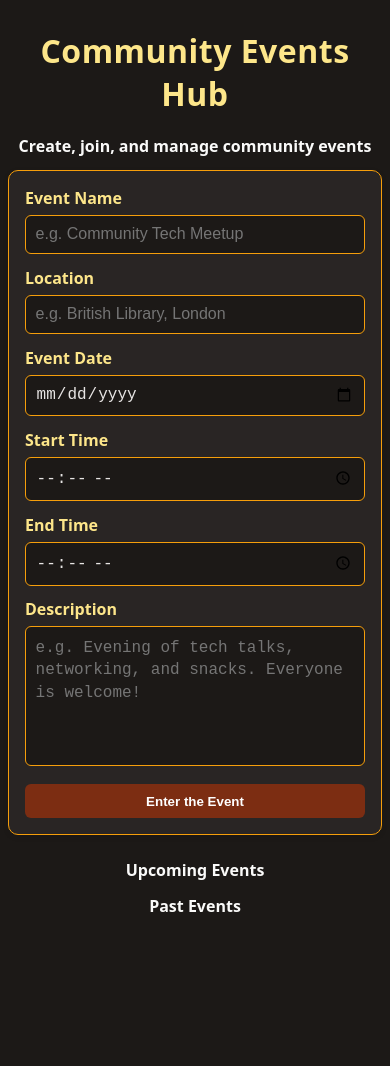
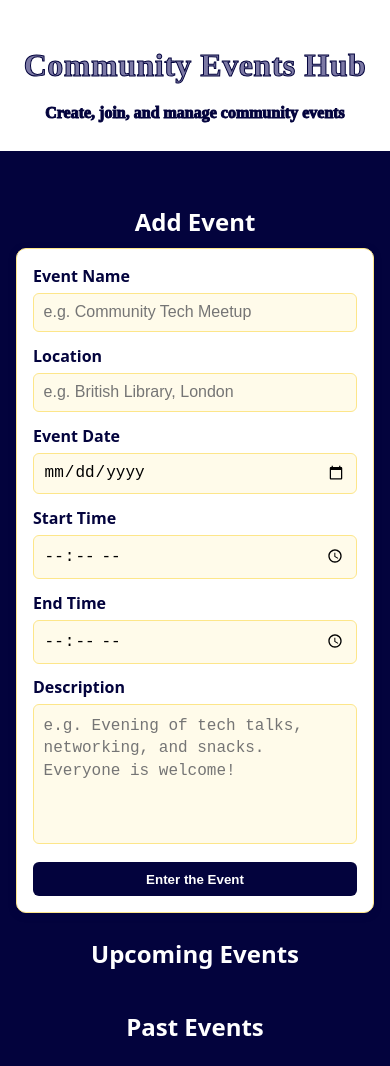
Before and after one commit to bh-official/fullstack-community-events-hub, a website built with Vite: page client/index.html in a window 390 px wide. Before the commit the page ends 938 px from the top, so only its background shows below. Built offline with nearby package versions, Linux system fonts and the light colour scheme; no server answers.

Commit message:
final touches to css

```diff
--- a/client/index.html
+++ b/client/index.html
@@ -9,9 +9,13 @@
     <title>Community Events Hub</title>
   </head>
   <body>
+    <div id="heading">
       <h1>Community Events Hub</h1>
       <h2>Create, join, and manage community events</h2>
+    </div>
 
+    <div id="forms">
+      <h2>Add Event</h2>
       <form id="form">
         <label for="event_name">Event Name</label>
         <input
@@ -30,25 +34,13 @@
         />
 
         <label for="event_date">Event Date</label>
-      <input
-        id="event_date"
-        name="event_date"
-        type="date"
-      />
+        <input id="event_date" name="event_date" type="date" />
 
         <label for="start_time">Start Time</label>
-      <input
-        id="start_time"
-        name="start_time"
-        type="time"
-      />
+        <input id="start_time" name="start_time" type="time" />
 
         <label for="end_time">End Time</label>
-      <input
-        id="end_time"
-        name="end_time"
-        type="time"
-      />
+        <input id="end_time" name="end_time" type="time" />
 
         <label for="description">Description</label>
         <textarea
@@ -59,13 +51,13 @@
 
         <button type="submit">Enter the Event</button>
       </form>
-
-
+    </div>
+    <div id="events">
       <h2>Upcoming Events</h2>
       <div id="upcoming"></div>
 
       <h2>Past Events</h2>
       <div id="past"></div>
-
+    </div>
   </body>
 </html>
--- a/client/src/main.js
+++ b/client/src/main.js
@@ -2,14 +2,10 @@ const upcomingDiv = document.getElementById("upcoming");
 const pastDiv = document.getElementById("past");
 const statusPrefix = "status-";
 
-
 const form = document.getElementById("form");
-const baseURL = "https://fullstack-community-events-hub-server.onrender.com";
+const baseURL = "https://fullstack-community-events-hub.onrender.com";
 
 let editingID = null;
-
-
-
 
 // Load events when page opens
 
@@ -19,13 +15,12 @@ async function loadEvents() {
 
   const today = new Date().toISOString().split("T")[0];
 
-  const upcoming = events.filter(e => e.event_date >= today);
-  const past = events.filter(e => e.event_date < today);
+  const upcoming = events.filter((e) => e.event_date >= today);
+  const past = events.filter((e) => e.event_date < today);
 
   renderEvents(upcoming, upcomingDiv, "upcoming");
   renderEvents(past, pastDiv, "past");
 }
-
 
 function renderEvents(events, container, type) {
   container.innerHTML = "";
@@ -42,29 +37,33 @@ function renderEvents(events, container, type) {
 
     const attendingList = event.attending_users || "";
     const count = attendingList
-      ? attendingList.split(",").map(s => s.trim()).filter(Boolean).length
+      ? attendingList
+          .split(",")
+          .map((s) => s.trim())
+          .filter(Boolean).length
       : 0;
 
     attendees.textContent =
-      type === "past"
-      ? `👥 ${count} attended`
-      : `👥 ${count} attending`;
+      type === "past" ? `👥 ${count} attended` : `👥 ${count} attending`;
 
     const location = document.createElement("p");
     location.textContent = event.location;
 
     const date = document.createElement("p");
-    const formattedDate = new Date(event.event_date).toLocaleDateString("en-GB", {
-      weekday: "short",
-      day: "2-digit",
-      month: "short",
-      year: "numeric",
-    });
+    const formattedDate = new Date(event.event_date).toLocaleDateString(
+      "en-GB",
+      {
+        weekday: "short",
+        day: "2-digit",
+        month: "short",
+        year: "numeric",
+      },
+    );
     date.textContent = formattedDate;
 
     const time = document.createElement("p");
     const formatTime = (t) => {
-      return t.slice(0, 5);   // keeps only HH:MM and removes :SS
+      return t.slice(0, 5); // keeps only HH:MM and removes :SS
     };
 
     time.textContent = `${formatTime(event.start_time)} - ${formatTime(event.end_time)}`;
@@ -90,14 +89,7 @@ function renderEvents(events, container, type) {
     const status = document.createElement("p");
     status.id = `${statusPrefix}${event.id}`;
 
-    div.append(
-      title,
-      attendees,
-      location,
-      date,
-      time,
-      description
-    );
+    div.append(title, attendees, location, date, time, description);
 
     // Only show Edit + Attend for upcoming events
     if (type === "upcoming") {
@@ -114,7 +106,6 @@ function renderEvents(events, container, type) {
 }
 
 function attachEventListeners() {
-
   // Attend button
   document.querySelectorAll(".attend-btn").forEach((btn) => {
     btn.addEventListener("click", async (e) => {
@@ -124,7 +115,8 @@ function attachEventListeners() {
         method: "POST",
       });
       const data = await res.json();
-      document.getElementById(`${statusPrefix}${eventId}`).textContent = data.message;
+      document.getElementById(`${statusPrefix}${eventId}`).textContent =
+        data.message;
 
       loadEvents();
     });
@@ -142,8 +134,9 @@ function attachEventListeners() {
 
       document.getElementById("event_name").value = event.event_name;
       document.getElementById("location").value = event.location;
-      document.getElementById("event_date").value =
-        new Date(event.event_date).toISOString().split("T")[0];
+      document.getElementById("event_date").value = new Date(event.event_date)
+        .toISOString()
+        .split("T")[0];
       document.getElementById("start_time").value = event.start_time;
       document.getElementById("end_time").value = event.end_time;
       document.getElementById("description").value = event.description;
@@ -168,7 +161,6 @@ function attachEventListeners() {
   });
 }
 
-
 // Submit handler
 form.addEventListener("submit", async (e) => {
   e.preventDefault();
@@ -181,7 +173,6 @@ form.addEventListener("submit", async (e) => {
     end_time: document.getElementById("end_time").value,
     description: document.getElementById("description").value,
   };
-
 
   if (editingID) {
     // Update existing event
@@ -203,7 +194,6 @@ form.addEventListener("submit", async (e) => {
   form.reset();
   form.querySelector("button").textContent = "Enter the Event";
   loadEvents();
-
 });
 
 // Calling this each time when page loads
--- a/client/src/style.css
+++ b/client/src/style.css
@@ -4,31 +4,57 @@
 
 body {
   font-family: system-ui, Arial, sans-serif;
-  background-color:#fff6e5;
-  color: #2b2b2b;
+  background-color: rgb(3, 3, 61);
+  color: white;
   margin: 0;
   padding: 1rem;
 }
+#events h2 {
+  text-align: center;
+}
+
+#events {
+  flex: 1;
+}
+
+#forms h2 {
+  margin: 0;
+  text-align: center;
+  padding-top: 0;
+  padding-bottom: 10px;
+}
+#forms {
+  padding-top: 70px;
+}
 
 #app {
-  max-width: 800px;
+  max-width: none;
   margin: 0 auto;
   display: grid;
   gap: 1rem;
 }
 
 /* Title */
-h1 {
+#heading {
+  background-color: white;
+  color: rgb(124, 121, 165);
+  padding: 1rem;
+  margin: -1rem -1rem -1rem -1rem;
+  font-family: cooper black;
+  -webkit-text-stroke: 1px rgb(3, 3, 61);
+}
+#heading h1 {
+  padding-top: 10px;
   text-align: center;
   margin-bottom: 1.2rem;
-  color: #7c2d12;
-  font-size: 2rem;
+  font-size: 4rem;
   letter-spacing: 0.5px;
 }
 
-h2 {
-  text-align:center;
-  font-size:1rem;
+#heading h2 {
+  text-align: center;
+  color: rgb(3, 3, 61);
+  font-size: 2rem;
 }
 
 /* Form styling */
@@ -37,10 +63,7 @@ form {
   padding: 1rem;
   border-radius: 10px;
   margin-bottom: 1.5rem;
-  max-width: 600px;
-  margin-left: auto;
-  margin-right: auto;
-  box-shadow: 0 2px 6px rgba(0,0,0,0.08);
+  box-shadow: 0 2px 6px rgba(3, 3, 61, 0.8);
   border: 1px solid #fde68a;
 }
 
@@ -65,7 +88,7 @@ form textarea {
 form button {
   width: 100%;
   padding: 0.6rem;
-  background: #7c2d12;
+  background: rgb(3, 3, 61);
   color: white;
   border: none;
   border-radius: 6px;
@@ -74,17 +97,19 @@ form button {
 }
 
 form button:hover {
-  background: #5f1f0a;
+  background: rgb(1, 1, 38);
 }
 
 /* Event card */
 .event-card {
-  background: #ffffff;
+  background: white;
   padding: 12px;
   border-radius: 12px;
-  box-shadow: 0 2px 5px rgba(0, 0, 0, 0.05);
-  transition: transform 0.2s ease, box-shadow 0.2s ease;
-  border-left: 6px solid #fbbf24;
+  box-shadow: 0 2px 5px rgba(148, 133, 133, 0.756);
+  transition:
+    transform 0.2s ease,
+    box-shadow 0.2s ease;
+  border-left: 6px solid rgb(249, 164, 178);
 }
 
 .event-card:hover {
@@ -94,7 +119,7 @@ form button:hover {
 /* text inside event */
 .event-card h3 {
   margin-top: 0;
-  color: #7c2d12;
+  color: rgb(3, 3, 61);
 }
 
 .event-card p {
@@ -104,7 +129,8 @@ form button:hover {
 
 /* Buttons */
 .event-card button {
-  margin-right: 0.4rem;
+  width: 50%;
+  margin-bottom: 0.5rem;
   padding: 0.4rem 0.8rem;
   border: none;
   border-radius: 8px;
@@ -115,17 +141,17 @@ form button:hover {
 
 /* Button colours */
 .edit-btn {
-  background: #0d9488;           /* amber */
+  background: rgb(3, 3, 61); /* amber */
   color: white;
 }
 
 .attend-btn {
-  background: #7c3aed;           /* green */
+  background: #086b30d4; /* green */
   color: white;
 }
 
 .delete-btn {
-  background: #dc2626;           /* red */
+  background: #dc2626; /* red */
   color: white;
 }
 
@@ -133,14 +159,14 @@ form button:hover {
 [id^="status-"] {
   margin-top: 6px;
   font-size: 0.9rem;
-  color: #065f46;                /* dark green */
+  color: #065f46; /* dark green */
 }
 
 label {
   display: block;
   margin-bottom: 6px;
   font-weight: 600;
-  color: #7c2d12;
+  color: rgb(3, 3, 61);
 }
 
 .event-card .attendees {
@@ -161,18 +187,22 @@ label {
 
 #upcoming,
 #past {
-  max-width: 600px;
-  margin-left: auto;
-  margin-right: auto;
+  display: grid;
+  grid-template-columns: repeat(3, 1fr);
+  gap: 1rem;
+}
+#upcoming {
+  display: grid;
+}
+#upcoming .event-card {
+  display: grid;
+  width: 100%;
+  box-sizing: border-box;
 }
 
-#upcoming .event-card,
 #past .event-card {
   width: 100%;
   box-sizing: border-box;
-  border-bottom: 2px solid #e2e8f0;
-  padding-bottom: 1rem;
-  margin-bottom: 1rem;
 }
 
 /* Remove line after last card */
@@ -181,24 +211,35 @@ label {
   border-bottom: none;
 }
 
-
-
-
-
 /* Mobile view */
 @media (max-width: 800px) {
-  body {
-    background-color: #1c1917;   /* very dark navy */
-    color: #fafaf9;
-    padding: 0.5rem;
+  #heading {
+    background-color: rgb(215, 210, 210);
+    color: rgb(3, 3, 61);
+    padding: 1rem;
+    margin: -1rem -2rem -1rem -1rem;
+    font-family: cooper black;
+  }
+  #heading h1 {
+    margin-inline: auto;
+    font-size: 2rem;
+  }
+  #heading h2 {
+    margin-inline: auto;
+    font-size: 1rem;
+  }
+  #forms {
+    width: 100%;
+    margin: 0 auto;
   }
 
-    /* Keep upcoming & past the SAME width as the form on mobile */
+  /* Keep upcoming & past the SAME width as the form on mobile */
   #upcoming,
   #past {
     max-width: 600px;
     margin-left: auto;
     margin-right: auto;
+    grid-template-columns: 1fr;
   }
 
   /* Make event cards match the form width on mobile */
@@ -207,33 +248,44 @@ label {
     width: 100%;
     box-sizing: border-box;
   }
+}
 
-  h1 {
-    color: #fde68a;              /* soft light blue */
+@media (max-width: 800px) {
+  #heading {
+    background-color: white;
+    color: rgb(124, 121, 165);
+    padding: 1rem;
+    margin: -1rem -1rem -1rem -1rem;
+    font-family: cooper black;
+    -webkit-text-stroke: 1px rgb(3, 3, 61);
+  }
+  #heading h1 {
+    margin-inline: auto;
+    font-size: 2rem;
+  }
+  #heading h2 {
+    margin-inline: auto;
+    color: rgb(3, 3, 61);
+    font-size: 1rem;
+  }
+  #forms {
+    width: 100%;
+    margin: 0 auto;
   }
 
-  .event-card {
-    background-color: #292524;
-    border-left: 6px solid #f59e0b;
+  /* Keep upcoming & past the SAME width as the form on mobile */
+  #upcoming,
+  #past {
+    max-width: 600px;
+    margin-left: auto;
+    margin-right: auto;
+    grid-template-columns: 1fr;
   }
 
-  .event-card p {
-    color: #e7e5e4;
-  }
-
-  form {
-    background-color: #292524;
-    border: 1px solid #f59e0b;
-  }
-
-  form input,
-  form textarea {
-    background: #1c1917;
-    color: #e7e5e4;
-    border-color: #f59e0b;
-  }
-
-  label {
-    color: #fde68a;
+  /* Make event cards match the form width on mobile */
+  #upcoming .event-card,
+  #past .event-card {
+    width: 100%;
+    box-sizing: border-box;
   }
 }
```
Lines whose indentation alone changed are shown as unchanged.
